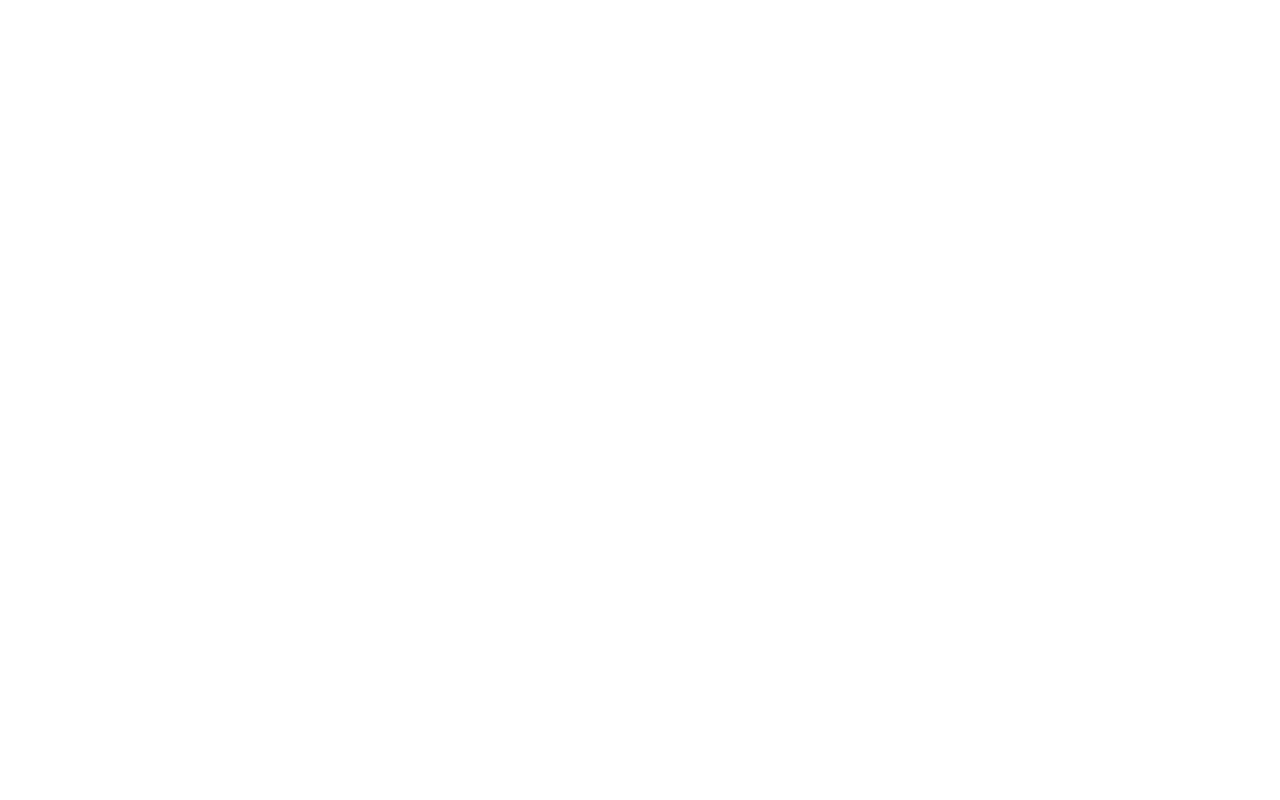
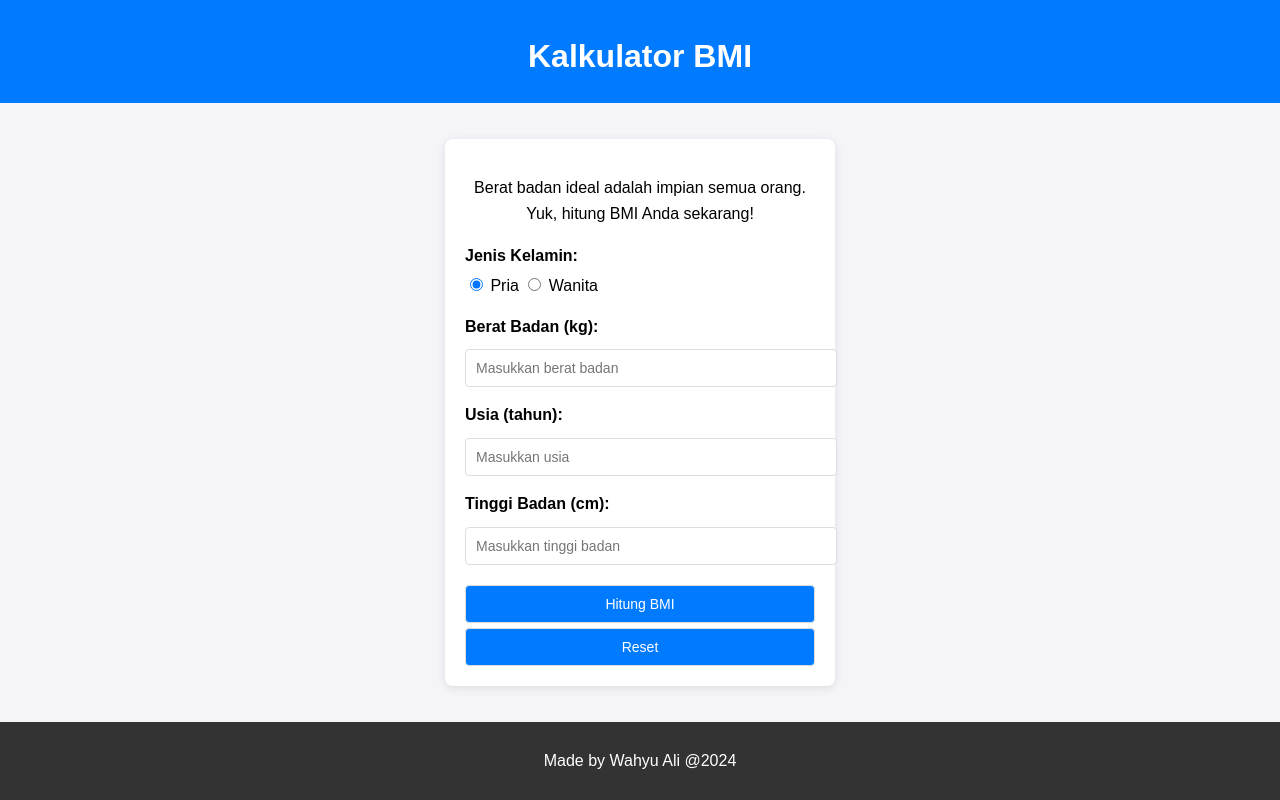
Before and after one commit to revou-fundamental-course/25-nov-24-MasWahyu01, a plain HTML site: page index.html in a window 1280 px wide. Drawn offline with Linux system fonts and the light colour scheme.

Commit message:
Hasil Akhir

```diff
--- a/css/style.css
+++ b/css/style.css
@@ -0,0 +1,86 @@
+/* Style umum untuk body */
+body {
+    font-family: Arial, sans-serif;
+    line-height: 1.6;
+    margin: 0;
+    padding: 0;
+    display: flex;
+    flex-direction: column;
+    min-height: 100vh;
+    background-color: #f4f4f9;
+}
+
+  /* Header style */
+header {
+    background: #007bff;
+    color: white;
+    padding: 10px 20px;
+    text-align: center;
+}
+
+  /* Style untuk main konten */
+main {
+    flex: 1;
+    display: flex;
+    justify-content: center;
+    align-items: center;
+    padding: 20px;
+}
+
+  /* Style untuk container kalkulator */
+.container {
+    background: #ffffff;
+    padding: 20px;
+    border-radius: 8px;
+    box-shadow: 0 2px 10px rgba(0, 0, 0, 0.1);
+    width: 350px;
+    text-align: center;
+}
+
+h1, h2 {
+    margin-bottom: 10px;
+}
+
+.form-group {
+    margin: 15px 0;
+    text-align: left;
+}
+
+label {
+    display: block;
+    margin-bottom: 5px;
+    font-weight: bold;
+}
+
+input[type="number"], button {
+    width: 100%;
+    padding: 10px;
+    margin-top: 5px;
+    border: 1px solid #ddd;
+    border-radius: 4px;
+    font-size: 14px;
+}
+
+button {
+    background-color: #007bff;
+    color: white;
+    cursor: pointer;
+}
+
+button:hover {
+    background-color: #0056b3;
+}
+
+  /* Style untuk hasil */
+.result {
+    margin-top: 20px;
+    display: none; /* Awalnya tersembunyi */
+}
+
+  /* Footer style */
+footer {
+    text-align: center;
+    background: #333;
+    color: white;
+    padding: 10px 0;
+}
--- a/index.html
+++ b/index.html
@@ -1,12 +1,64 @@
 <!DOCTYPE html>
 <html lang="en">
 <head>
-    <meta charset="UTF-8">
-    <meta name="viewport" content="width=device-width, initial-scale=1.0">
-    <title>Document</title>
-    <link rel="stylesheet" href="css/style.css">
+<meta charset="UTF-8">
+<meta name="viewport" content="width=device-width, initial-scale=1.0">
+<title>Kalkulator BMI</title>
+<link rel="stylesheet" href="css/style.css">
 </head>
 <body>
+<!-- Header: Berisi judul website -->
+<header>
+    <h1>Kalkulator BMI</h1>
+</header>
 
+<!-- Main: Berisi konten utama kalkulator BMI -->
+<main>
+    <div class="container">
+<p>Berat badan ideal adalah impian semua orang. Yuk, hitung BMI Anda sekarang!</p>
+
+<!-- Form untuk input data BMI -->
+<form id="bmiForm">
+    <div class="form-group">
+        <label for="gender">Jenis Kelamin:</label>
+        <!-- Input pilihan jenis kelamin -->
+        <input type="radio" id="male" name="gender" value="Pria" checked> Pria
+        <input type="radio" id="female" name="gender" value="Wanita"> Wanita
+        </div>
+        <div class="form-group">
+        <label for="weight">Berat Badan (kg):</label>
+        <!-- Input berat badan -->
+        <input type="number" id="weight" placeholder="Masukkan berat badan" required>
+        </div>
+        <div class="form-group">
+        <label for="age">Usia (tahun):</label>
+        <!-- Input usia -->
+        <input type="number" id="age" placeholder="Masukkan usia" required>
+        </div>
+        <div class="form-group">
+        <label for="height">Tinggi Badan (cm):</label>
+        <!-- Input tinggi badan -->
+        <input type="number" id="height" placeholder="Masukkan tinggi badan" required>
+        </div>
+        <!-- Tombol untuk menghitung dan mereset form -->
+        <button type="button" onclick="calculateBMI()">Hitung BMI</button>
+        <button type="reset">Reset</button>
+    </form>
+
+    <!-- Bagian hasil yang akan menampilkan BMI -->
+    <div id="result" class="result">
+        <h2>Hasil</h2>
+        <p id="bmiResult"></p>
+        <p id="advice"></p>
+    </div>
+    </div>
+</main>
+
+<!-- Footer: Berisi informasi pembuat -->
+<footer>
+    <p>Made by Wahyu Ali @2024</p>
+</footer>
+
+<script src="js/script.js"></script>
 </body>
 </html>
--- a/js/script.js
+++ b/js/script.js
@@ -0,0 +1,37 @@
+// Fungsi untuk menghitung BMI
+function calculateBMI() {
+    // Ambil nilai dari input user
+    const weight = parseFloat(document.getElementById("weight").value);
+    const height = parseFloat(document.getElementById("height").value) / 100; // Konversi cm ke meter
+
+    // Validasi input: Jika ada nilai kosong atau salah, tampilkan pesan error
+    if (isNaN(weight) || isNaN(height) || height === 0) {
+    alert("Harap masukkan semua nilai dengan benar!");
+    return;
+    }
+
+    // Rumus BMI: Berat badan (kg) / (Tinggi (m) ^ 2)
+    const bmi = (weight / (height * height)).toFixed(1);
+
+    // Elemen HTML untuk hasil BMI
+    const resultElement = document.getElementById("result");
+    const bmiResult = document.getElementById("bmiResult");
+    const advice = document.getElementById("advice");
+
+    // Tampilkan hasil BMI
+    bmiResult.textContent = `BMI Anda adalah ${bmi}`;
+
+    // Berikan saran berdasarkan kategori BMI
+    if (bmi < 18.5) {
+    advice.textContent = "Anda berada dalam kategori kekurangan berat badan.";
+    } else if (bmi >= 18.5 && bmi <= 24.9) {
+    advice.textContent = "Anda berada dalam kategori berat badan normal.";
+    } else if (bmi >= 25 && bmi <= 29.9) {
+    advice.textContent = "Anda berada dalam kategori kelebihan berat badan.";
+    } else {
+    advice.textContent = "Anda berada dalam kategori obesitas.";
+    }
+
+    // Tampilkan hasil di layar
+    resultElement.style.display = "block";
+}
```
